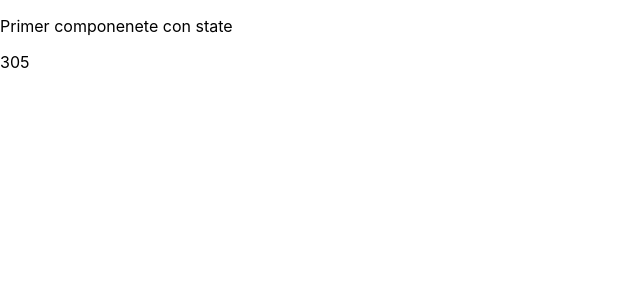
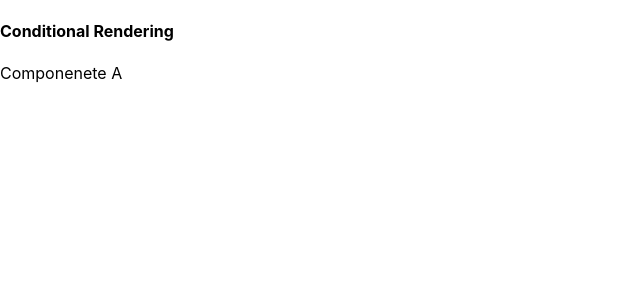
Before and after one commit to Miralbell/hola-mundo-react, a React (Create React App) app in the folder my-app/: page / in a window 1280 px wide. Shown: the top 300 px of the page, without its empty margins (0-640 px from the left). Built offline with nearby package versions, Linux system fonts and the light colour scheme.

Commit message:
conditional rendering in react

```diff
--- a/my-app/src/App.js
+++ b/my-app/src/App.js
@@ -1,41 +1,53 @@
 import React, { Component }  from 'react';
+import ConditionalSection from './sections/conditional';
 
-// // _________________INICIDALIZANDO EL ESTADO MEDIANTE PROPS_______________________
-
-class Contador extends Component{
-  constructor (props) {
-    super (props)
-    console.log(this.props.contadorInicial)
-    this.state = {contador : this.props.contadorInicial};
-    setInterval(() => {
-      this.setState({contador : this.state.contador + 1})
-}, 1000)
-  }
-  render () {
-    return <ContadorNumero numero = {this.state.contador}/>
-  }
-}
-
-Contador.defaultProps = {
-  contadorInicial:10
-}
-
-class ContadorNumero extends Component {
-  render () {
-    console.log ('ContadorNumero render()')
-    return <span>{this.props.numero}</span>
-  }
-}
+// _________________RENDER CONDICIONAL REACT_______________________
 
 class App extends Component {
   render () {
     return ( <div className = 'App'>
-      <p>Primer componenete con state</p>
-      <Contador contadorInicial = {300}/>
+      <ConditionalSection />
     </div>
     );
   }
 }
+
+// // // _________________INICIDALIZANDO EL ESTADO MEDIANTE PROPS_______________________
+
+// class Contador extends Component{
+//   constructor (props) {
+//     super (props)
+//     console.log(this.props.contadorInicial)
+//     this.state = {contador : this.props.contadorInicial};
+//     setInterval(() => {
+//       this.setState({contador : this.state.contador + 1})
+// }, 1000)
+//   }
+//   render () {
+//     return <ContadorNumero numero = {this.state.contador}/>
+//   }
+// }
+
+// Contador.defaultProps = {
+//   contadorInicial:10
+// }
+
+// class ContadorNumero extends Component {
+//   render () {
+//     console.log ('ContadorNumero render()')
+//     return <span>{this.props.numero}</span>
+//   }
+// }
+
+// class App extends Component {
+//   render () {
+//     return ( <div className = 'App'>
+//       <p>Primer componenete con state</p>
+//       <Contador contadorInicial = {300}/>
+//     </div>
+//     );
+//   }
+// }
 
 
 // // _________________PROPAGACIÓN DE DATOS_______________________
--- /dev/null
+++ b/my-app/src/sections/conditional.js
@@ -0,0 +1,37 @@
+import React, { Component } from 'react'
+
+
+class ComponenteA extends Component {
+    render () {
+        return <p>Componenete A</p>
+    }
+}
+
+class ComponenteB extends Component {
+    render () {
+        return <p>Componenete B</p>
+    }
+}
+
+function UseConditionalRendering (mostrarA) {
+    if (mostrarA) {
+        return <ComponenteA />
+    }
+    return <ComponenteB />
+}
+
+
+export default class ConditionalSection extends Component {
+    constructor () {
+        super()
+        this.state = {mostrarA: true}
+    }
+    render () {
+        return (
+        <div>
+            <h4>Conditional Rendering</h4>
+            {UseConditionalRendering(this.state.mostrarA)}
+        </div>
+        )
+    }
+}
```
